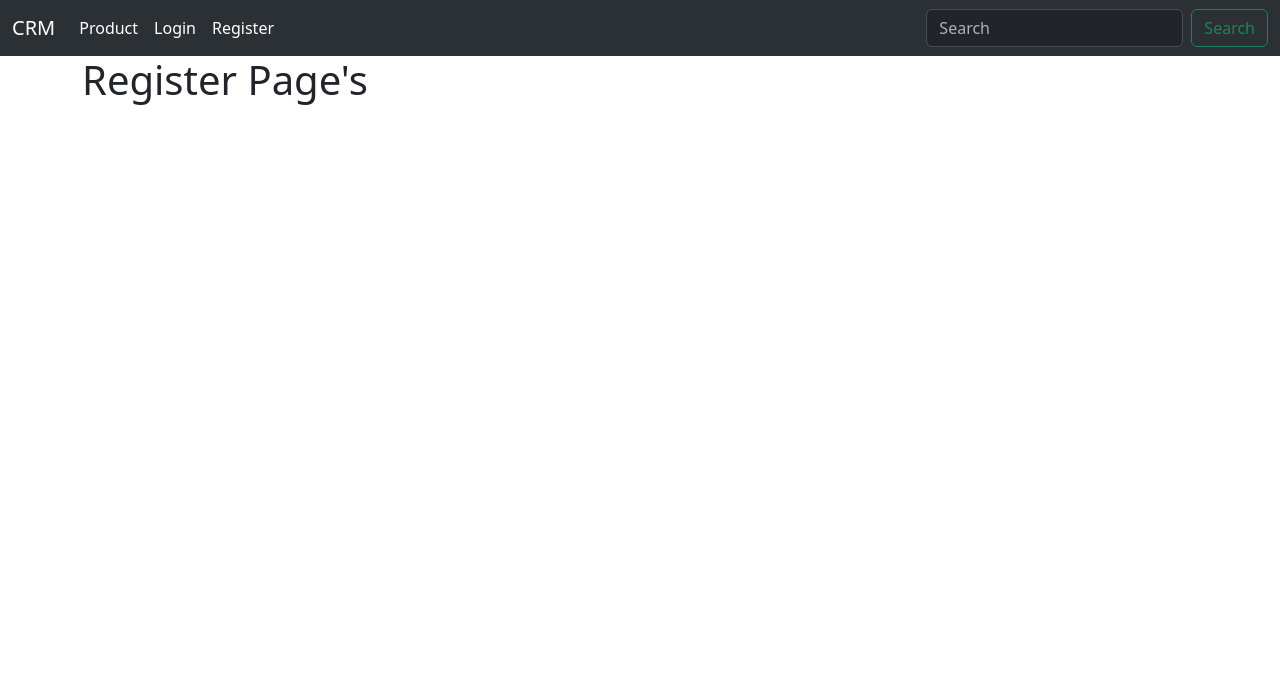
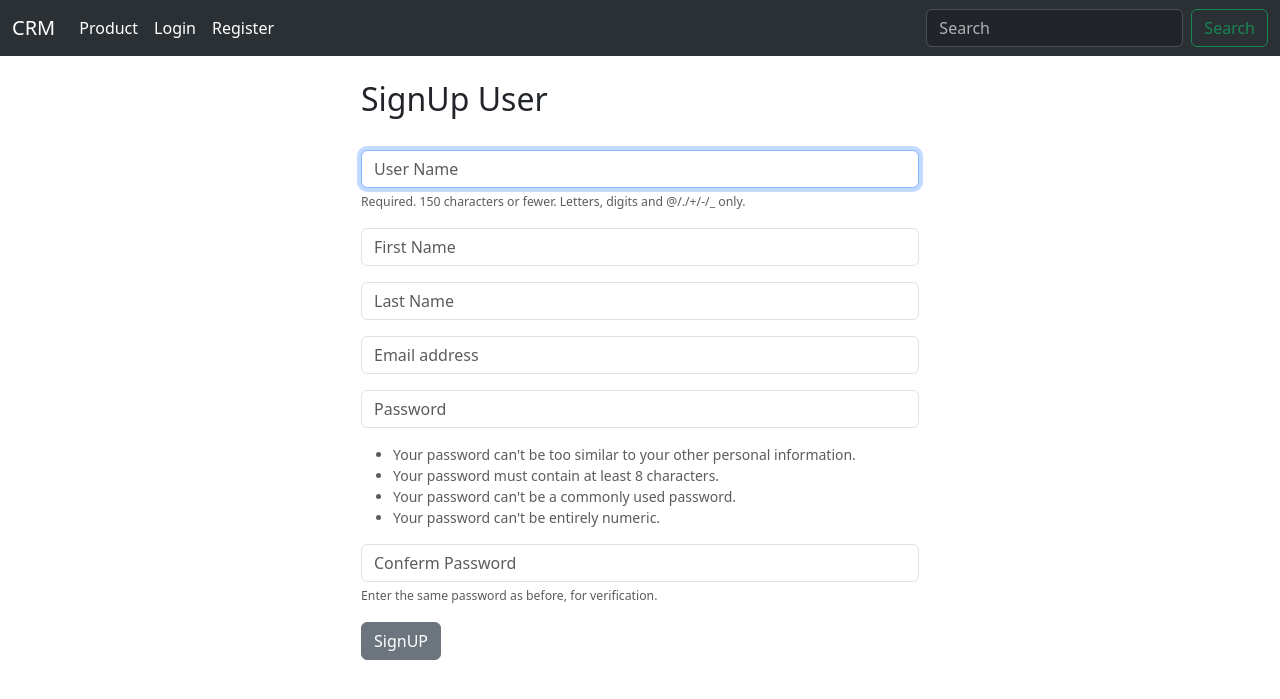
Before and after one commit to Abhishek-bharti-kumar/DjangoCRM, a Django app: page /register_user/ in a window 1280 px wide. Shown: the top 699 px of the page. Run offline with Django 4.2, Linux system fonts and the light colour scheme.

Commit message:
registration

```diff
--- a/App/forms.py
+++ b/App/forms.py
@@ -3,9 +3,9 @@
 from django import forms
 
 class SingUpForm(UserCreationForm):
-    email = forms.EmailField(label="",widget=forms.TextInput(attrs={'class:form-control','placeholder:Email address',}))
-    first_name = forms.CharField(label="",max_length='100',widget=forms.TextInput(attrs={'class:form-control','placeholder:First Name',}))
-    last_name = forms.CharField(label="",max_length='100',widget=forms.TextInput(attrs={'class:form-control','placeholder:Last Name',}))
+    email = forms.EmailField(label="",widget=forms.TextInput(attrs={'class':'form-control','placeholder':'Email address',}))
+    first_name = forms.CharField(label="",max_length='100',widget=forms.TextInput(attrs={'class':'form-control','placeholder':'First Name',}))
+    last_name = forms.CharField(label="",max_length='100',widget=forms.TextInput(attrs={'class':'form-control','placeholder':'Last Name',}))
 
 
     class Meta:
@@ -20,12 +20,12 @@
         self.fields['username'].label = ''
         self.fields['username'].help_text = '<span class="form-text text-muted"><small>Required. 150 characters or fewer. Letters, digits and @/./+/-/_ only.</small></span>'
 
-        self.fields['username'].widget.attrs['class'] = 'form-control'
-        self.fields['username'].widget.attrs['placeholder'] = 'Password'
-        self.fields['username'].label = ''
-        self.fields['username'].help_text = '<ul class="form-text text-muted small"><li>Your password can\'t be too similar to your other personal information.</li><li>Your password must contain at least 8 characters.</li><li>Your password can\'t be a commonly used password.</li><li>Your password can\'t be entirely numeric.</li></ul>'
+        self.fields['password1'].widget.attrs['class'] = 'form-control'
+        self.fields['password1'].widget.attrs['placeholder'] = 'Password'
+        self.fields['password1'].label = ''
+        self.fields['password1'].help_text = '<ul class="form-text text-muted small"><li>Your password can\'t be too similar to your other personal information.</li><li>Your password must contain at least 8 characters.</li><li>Your password can\'t be a commonly used password.</li><li>Your password can\'t be entirely numeric.</li></ul>'
 
-        self.fields['username'].widget.attrs['class'] = 'form-control'
-        self.fields['username'].widget.attrs['placeholder'] = 'Conferm Password'
-        self.fields['username'].label = ''
-        self.fields['username'].help_text = '<ul class="form-text text-muted small"><li>Your password can\'t be too similar to your other personal information.</li><li>Your password must contain at least 8 characters.</li><li>Your password can\'t be a commonly used password.</li><li>Your password can\'t be entirely numeric.</li></ul>'
+        self.fields['password2'].widget.attrs['class'] = 'form-control'
+        self.fields['password2'].widget.attrs['placeholder'] = 'Conferm Password'
+        self.fields['password2'].label = ''
+        self.fields['password2'].help_text = '<span class="form-text text-muted"><small>Enter the same password as before, for verification.</small></span>'
--- a/App/templates/register_user.html
+++ b/App/templates/register_user.html
@@ -1,6 +1,18 @@
 {%extends 'base.html'%}
 
 {%block content%}
-<h1>Register Page's</h1>
+<div class="col-md-6 offset-md-3">
+    <div>
+        <br><h2>SignUp User</h2><br>
+    </div>
+    <form action="" method="POST">
+        {%csrf_token%}
+        {{form.as_p}}
+
+        <div>
+        <button type="submit" class="btn btn-secondary">SignUP</button>
+        </div>
+    </form>
+</div>
 
 {%endblock%}
--- a/App/views.py
+++ b/App/views.py
@@ -1,6 +1,7 @@
 from django.shortcuts import render,redirect
 from django.contrib.auth import authenticate,login,logout
 from django.contrib import messages
+from .forms import SingUpForm
 
 def home(request):
     #to check the data is POST or GET and store the data to the field
@@ -26,4 +27,16 @@
     return redirect('home')
 
 def register_user(request):
-    return render(request,'register_user.html',{})
+    if request.method =='POST':
+        form = SingUpForm(request.POST)
+        if form.is_valid():
+            form.save()
+            username = form.cleaned_data['username']
+            password = form.changed_data['password1']
+            user = authenticate(username=username,password=password,)
+            login(request, user)
+            messages.success(request,'yoouhave succesfully registered')
+            return redirect('home')
+    else:
+        form = SingUpForm()
+    return render(request,'register_user.html',{'form':form})
```
Also changed, not shown: db.sqlite3.
